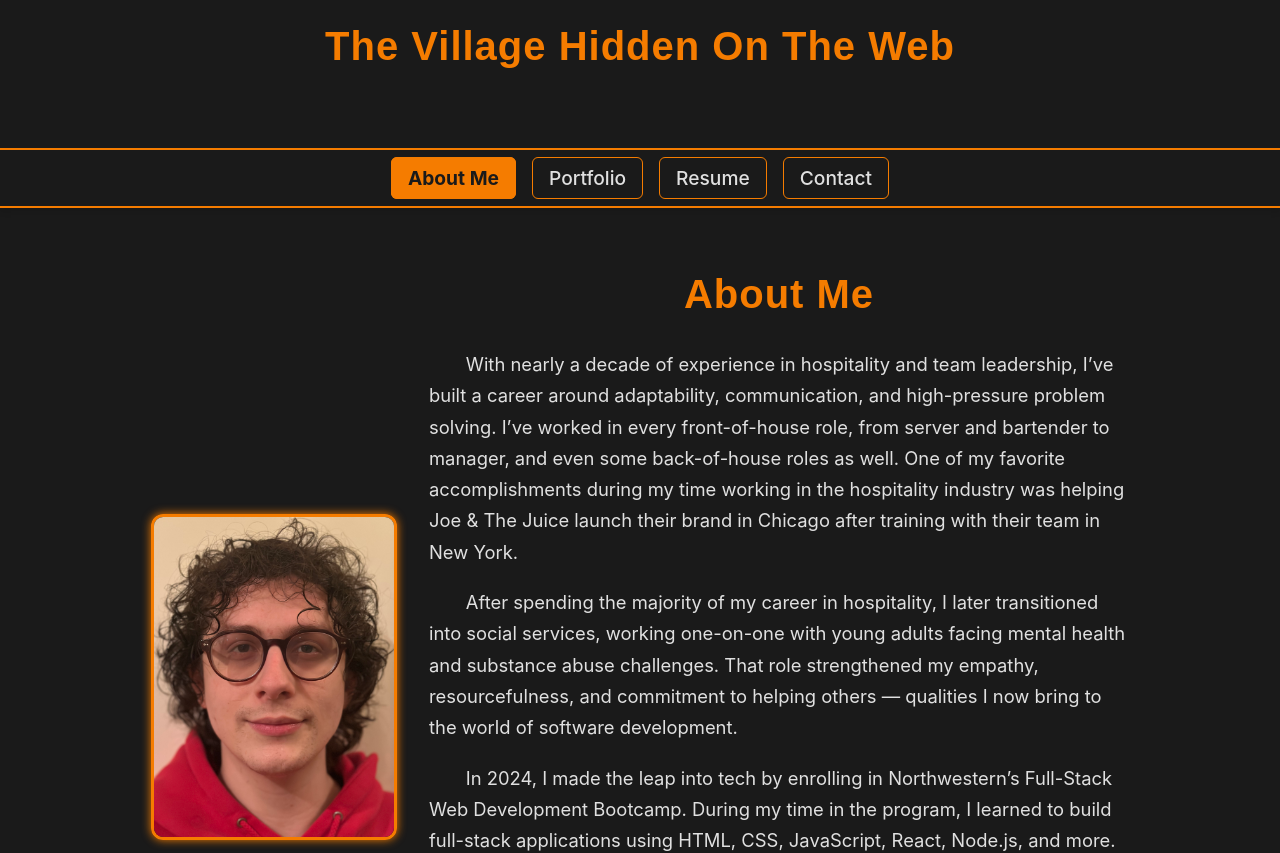
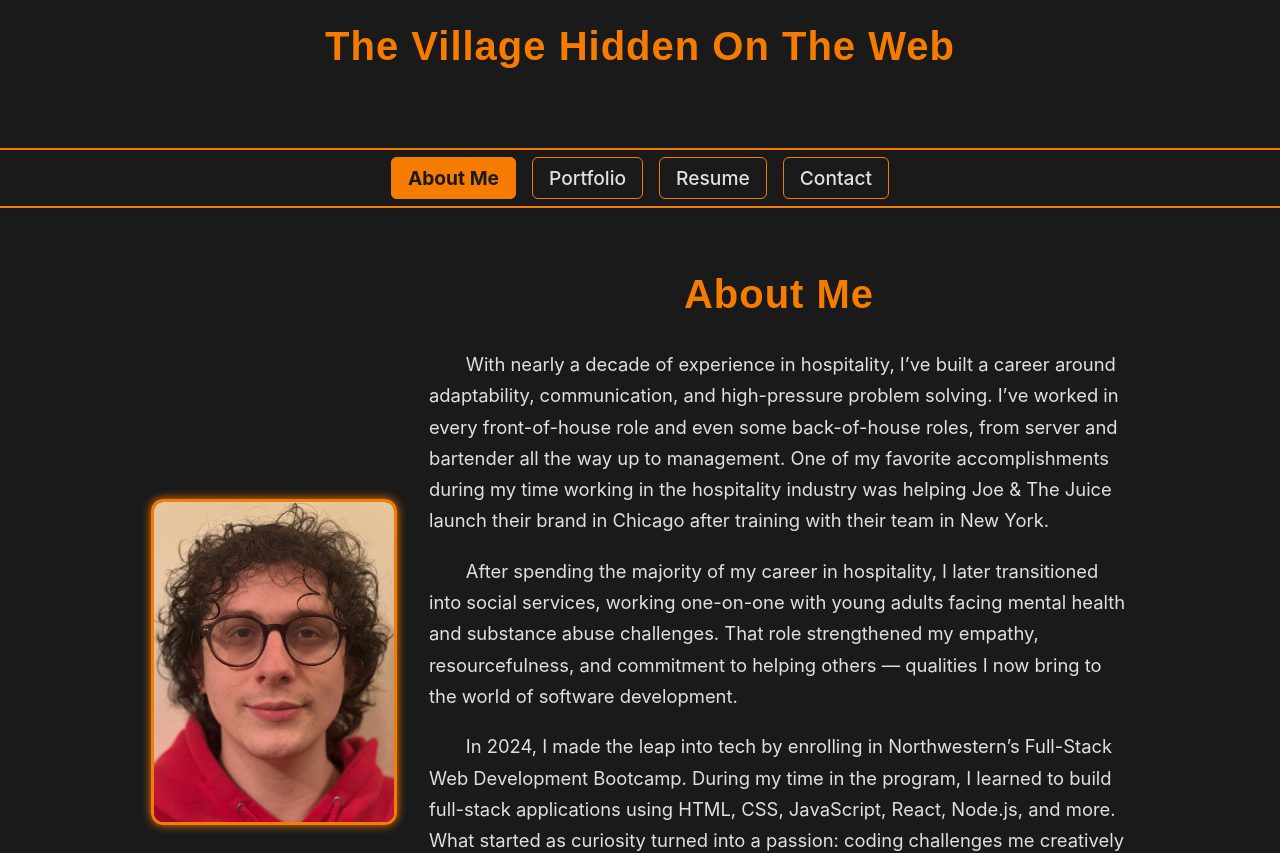
Before and after one commit to Narupo/React-Portfolio, a React (Vite) app: page / in a window 1280 px wide. Shown: the top 853 px of the page. Built offline with nearby package versions, Linux system fonts and the light colour scheme.

Commit message:
removed unused imports, added props to titlepage

```diff
--- a/src/components/Footer.jsx
+++ b/src/components/Footer.jsx
@@ -1,4 +1,3 @@
-import React from 'react';
 import '../styles/Footer.css';
 
 function Footer() {
--- a/src/components/Nav.jsx
+++ b/src/components/Nav.jsx
@@ -1,4 +1,3 @@
-import React from 'react';
 import { Link, useLocation } from 'react-router-dom';
 import '../styles/Nav.css';
 
--- a/src/components/PageTitle.jsx
+++ b/src/components/PageTitle.jsx
@@ -1,4 +1,9 @@
+import PropTypes from 'prop-types';
 import '../styles/PageTitle.css';
+
+PageTitle.propTypes = {
+    title: PropTypes.string.isRequired,
+  };
 
 function PageTitle({ title }) {
   return (
--- a/src/pages/AboutMe.jsx
+++ b/src/pages/AboutMe.jsx
@@ -15,7 +15,7 @@ function AboutMe() {
           <PageTitle title="About Me" /> {/* ✅ Consistent title style */}
 
           <p>
-            With nearly a decade of experience in hospitality and team leadership, I’ve built a career around adaptability, communication, and high-pressure problem solving. I’ve worked in every front-of-house role, from server and bartender to manager, and even some back-of-house roles as well. One of my favorite accomplishments during my time working in the hospitality industry was helping Joe & The Juice launch their brand in Chicago after training with their team in New York.
+            With nearly a decade of experience in hospitality, I’ve built a career around adaptability, communication, and high-pressure problem solving. I’ve worked in every front-of-house role and even some back-of-house roles, from server and bartender all the way up to management. One of my favorite accomplishments during my time working in the hospitality industry was helping Joe & The Juice launch their brand in Chicago after training with their team in New York.
           </p>
           <p>
             After spending the majority of my career in hospitality, I later transitioned into social services, working one-on-one with young adults facing mental health and substance abuse challenges. That role strengthened my empathy, resourcefulness, and commitment to helping others — qualities I now bring to the world of software development.
--- a/src/pages/Resume.jsx
+++ b/src/pages/Resume.jsx
@@ -1,4 +1,3 @@
-import React from 'react';
 import PageTitle from '../components/PageTitle';
 import '../styles/Resume.css'; // Optional if you want to style this page later
 
```
